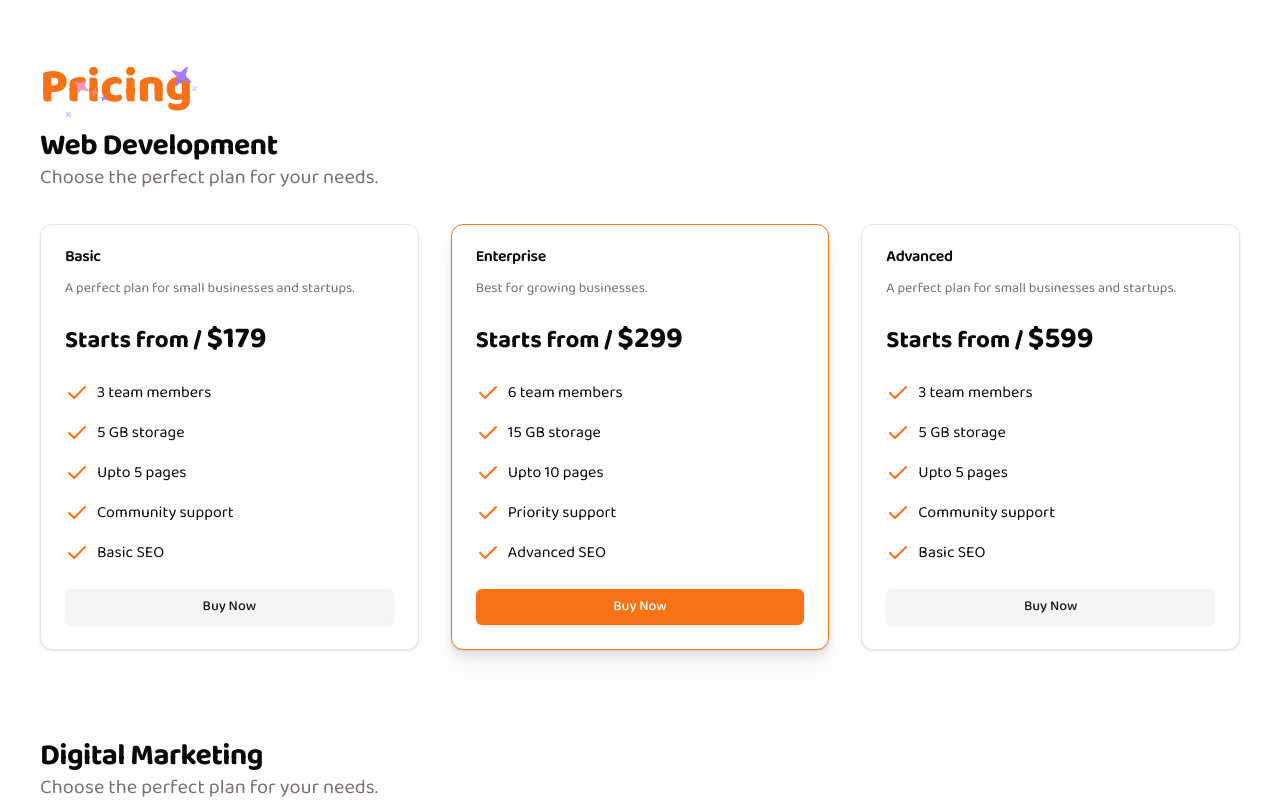
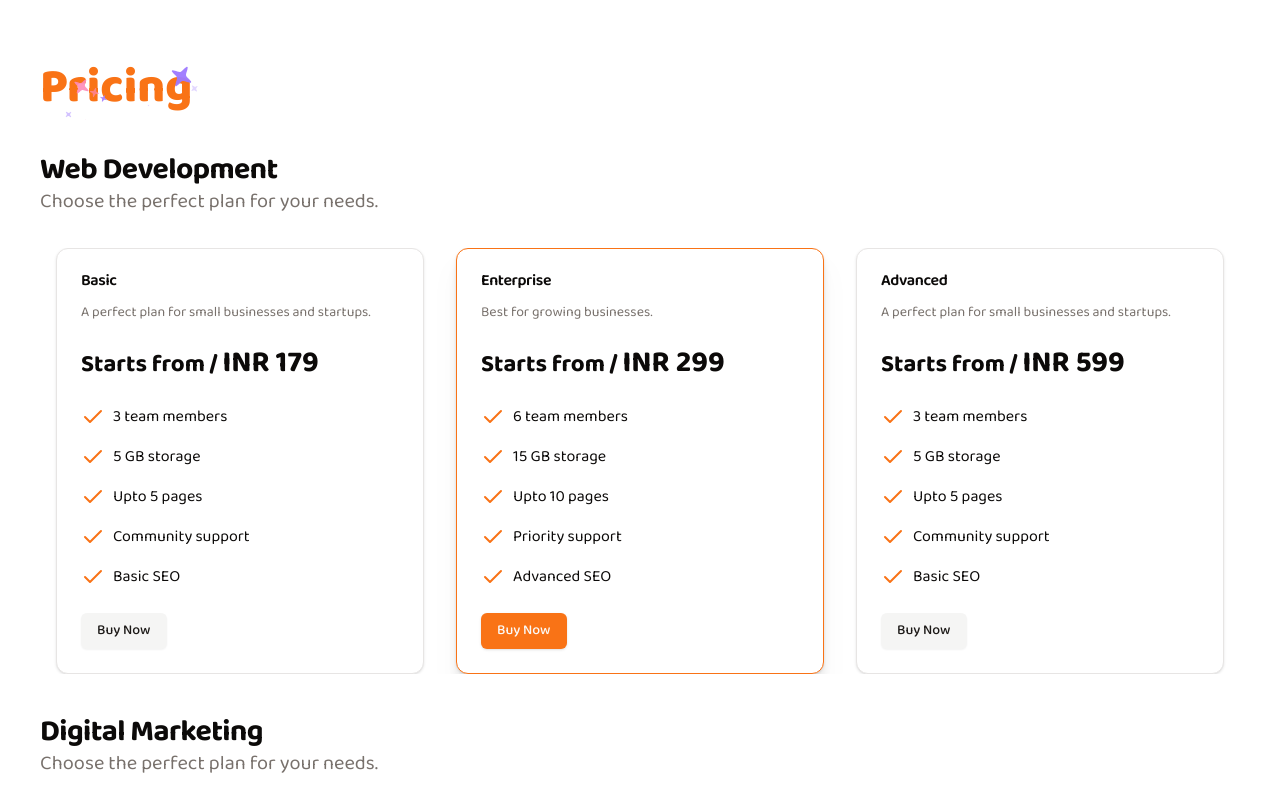
Before and after one commit to Codngwthubaid/webzaura, a Next.js app: page / in a window 1280 px wide. Shown: the part 5920-6720 px from the top of the page. Built offline with nearby package versions, Linux system fonts and the light colour scheme; no server answers.

Commit message:
Add the horizontal craousal and ip address dectection

```diff
--- a/app/globals.css
+++ b/app/globals.css
@@ -187,3 +187,7 @@ html {
   display: flex;
   animation: scroll-horizontal 15s linear infinite;
 }
+
+.scrollbar-hide::-webkit-scrollbar {
+  display: none;
+}
--- a/components/layout/sections/pricing.tsx
+++ b/components/layout/sections/pricing.tsx
@@ -12,6 +12,7 @@ import {
 } from "@/components/ui/card";
 import { Check } from "lucide-react";
 import Link from "next/link";
+import { useEffect, useState } from "react";
 
 const uiuxgdPlans = [
   {
@@ -289,38 +290,71 @@ const socialMediaPlans = [
   }
 ];
 
+
+const servicePlans = [
+  { category: "Web Development", plans: webDevelopmentPlans },
+  { category: "Digital Marketing", plans: digitalMarketingPlans },
+  { category: "Social Media Management", plans: socialMediaPlans },
+  { category: "UI/UX & Graphic Design", plans: uiuxgdPlans },
+  { category: "AI Chatbot Integration", plans: aiChatbotPlans },
+  { category: "App Development", plans: appDevelopmentPlans },
+];
+
 export const PricingSection = () => {
+  const [currency, setCurrency] = useState("INR");
+  const [conversionRate, setConversionRate] = useState(1);
+
+  useEffect(() => {
+    const fetchLocation = async () => {
+      try {
+        const response = await fetch("https://ipwhois.app/json/");
+        console.log(response)
+        const data = await response.json();
+        console.log(data)
+
+        if (data.country_code !== "IN") {
+          setCurrency("USD");
+          setConversionRate(1 / 87);
+        }
+      } catch (error) {
+        console.error("Error fetching location:", error);
+      }
+    };
+
+    fetchLocation();
+  }, []);
+
   return (
     <section id="pricing" className="container py-24 sm:py-32 relative px-10 mx-auto">
       <SparklesText text="Pricing" className="mb-4 text-4xl sm:text-5xl text-start text-primary" />
-      {[
-        { category: "Web Development", plans: webDevelopmentPlans },
-        { category: "Digital Marketing", plans: digitalMarketingPlans },
-        { category: "Social Media Management", plans: socialMediaPlans },
-        { category: "UI/UX & Graphic Design", plans: uiuxgdPlans },
-        { category: "AI Chatbot Integration", plans: aiChatbotPlans },
-        { category: "App Development", plans: appDevelopmentPlans },
 
-      ].map(({ category, plans }) => (
-        <div key={category} className="mt-2">
+      {servicePlans.map(({ category, plans }) => (
+        <div key={category} className="mt-10">
           <TypingAnimation className="text-2xl sm:text-3xl">{category}</TypingAnimation>
-          <h3 className="text-xl text-muted-foreground pb-4 mb-4">Choose the perfect plan for your needs.</h3>
-          <div className="grid md:grid-cols-2 lg:grid-cols-3 gap-8">
+          <h3 className="text-xl text-muted-foreground pb-4 mb-4">
+            Choose the perfect plan for your needs.
+          </h3>
+
+          <div className="flex overflow-x-auto md:grid md:grid-cols-2 lg:grid-cols-3 gap-8 px-4  scrollbar-hide">
             {plans.map(({ title, popular, price, description, buttonText, benefitList }) => (
               <Card
                 key={title}
-                className={`mb-20 ${popular === 1
-                  ? "drop-shadow-xl shadow-black/10 dark:shadow-white/10 border-[1.5px] border-primary transition-all hover:lg:scale-[1.1]"
-                  : ""}`}
+                className={`min-w-[80%] sm:min-w-[60%] md:w-full flex-shrink-0 md:flex-shrink ${popular === 1
+                    ? "drop-shadow-xl shadow-black/10 dark:shadow-white/10 border-[1.5px] border-primary transition-all"
+                    : ""
+                  }`}
               >
                 <CardHeader>
                   <CardTitle className="pb-2">{title}</CardTitle>
                   <CardDescription className="pb-4">{description}</CardDescription>
                   <div>
                     <span className="text-2xl font-bold">Starts from / </span>
-                    <span className="text-3xl font-bold">${price}</span>
+                    <span className="text-3xl font-bold">
+                      {currency} {Math.round(price * conversionRate)}
+                    </span>
                   </div>
                 </CardHeader>
+
                 <CardContent>
                   <div className="space-y-4">
                     {benefitList.map((benefit) => (
@@ -331,19 +365,20 @@ export const PricingSection = () => {
                     ))}
                   </div>
                 </CardContent>
+
                 <CardFooter>
-                  <Button
-                    variant={popular === 1 ? "default" : "secondary"}
-                    className="w-full"
-                  >
-                    <Link href={"#contact"}>{buttonText}</Link>
-                  </Button>
+                  <Link href={"#contact"} passHref>
+                    <Button variant={popular === 1 ? "default" : "secondary"} className="w-full">
+                      {buttonText}
+                    </Button>
+                  </Link>
                 </CardFooter>
               </Card>
             ))}
           </div>
+
         </div>
       ))}
     </section>
-  )
+  );
 };
```
